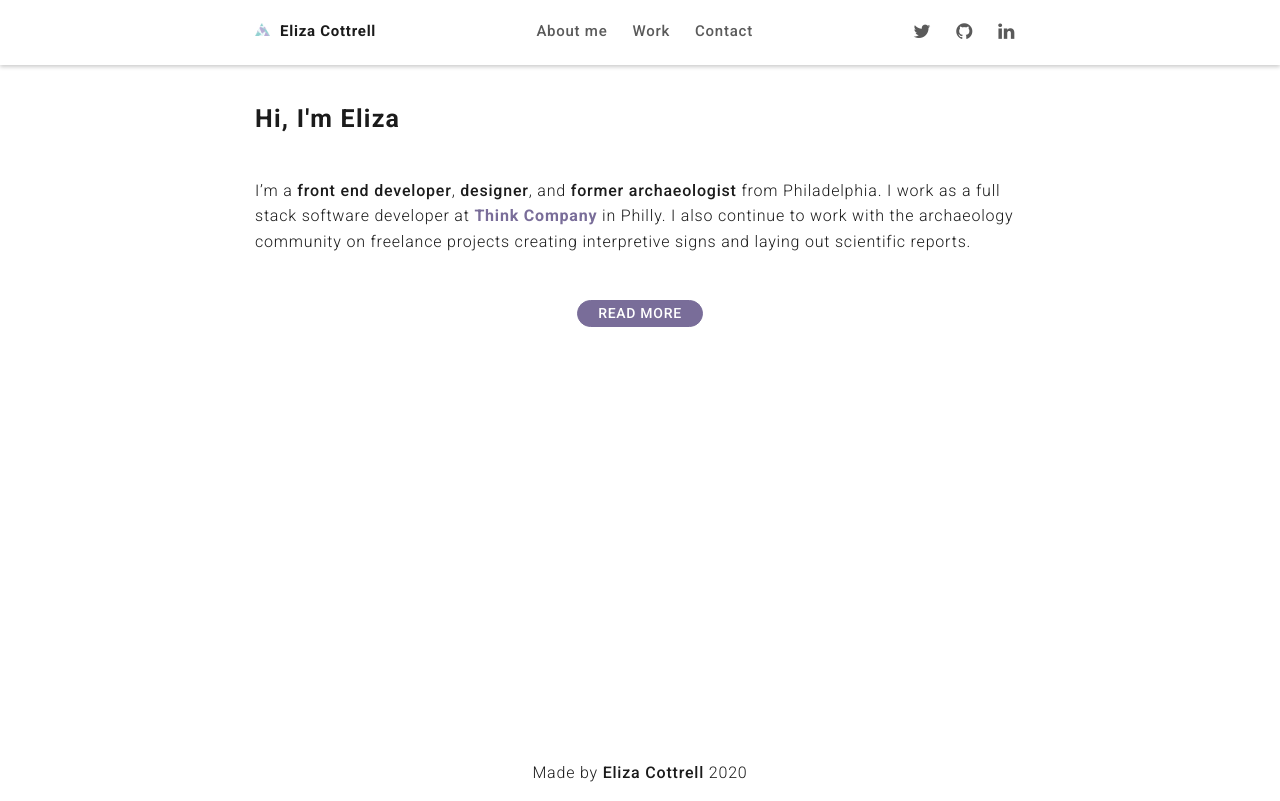
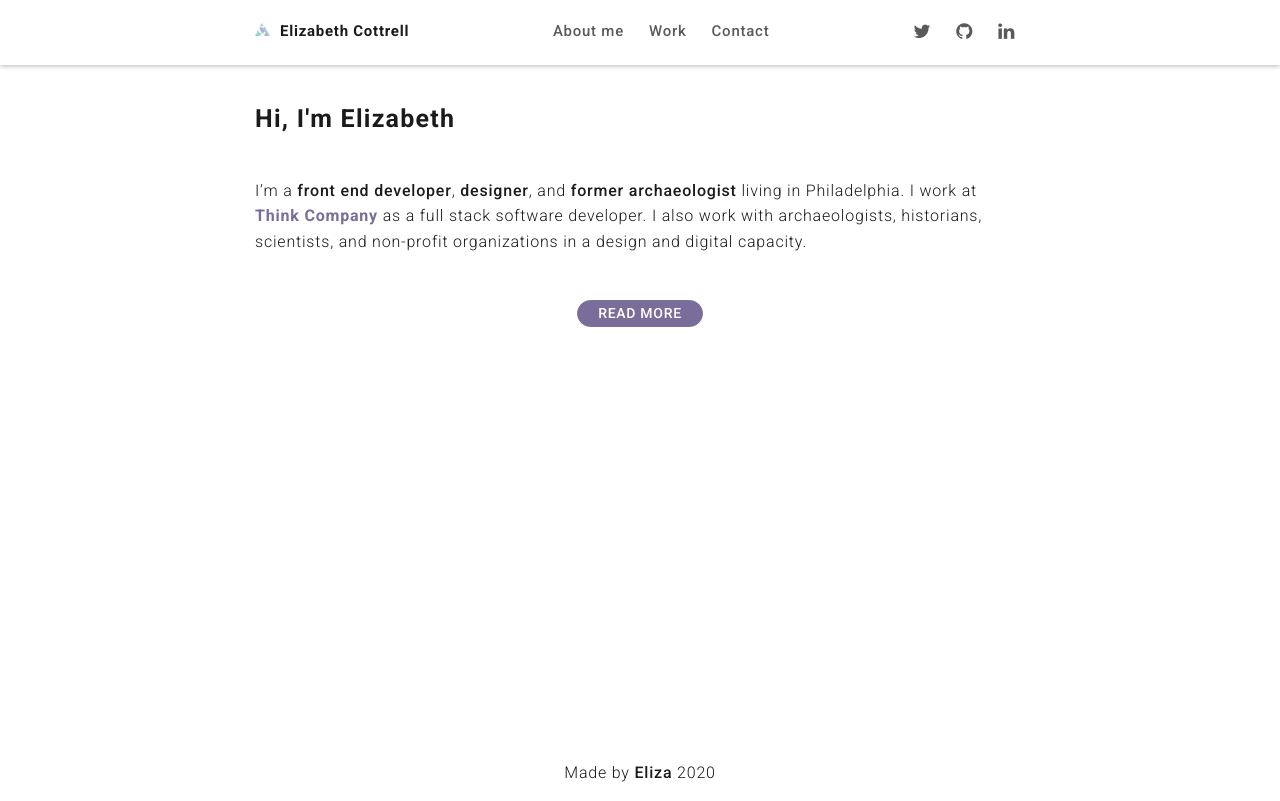
Before and after one commit to LizCottrell/elizacottrell-gatsby, a Gatsby site: page / in a window 1280 px wide. Built offline with nearby package versions, Linux system fonts and the light colour scheme; Gatsby itself is replaced by a stand-in of ours.

Commit message:
2020 updates

```diff
--- a/gatsby-config.js
+++ b/gatsby-config.js
@@ -1,6 +1,6 @@
 module.exports = {
   siteMetadata: {
-    title: `elizacottrell.com`,
+    title: `Elizabeth Cottrell`,
     description: `Elizabeth Cottrell's portfolio website. Eliza is a former archaeologist and self-taught web developer & designer from Philadelphia currently working as a full stack software developer at Think Company.`,
     author: `Elizabeth Cottrell`,
   },
--- a/src/components/Footer.js
+++ b/src/components/Footer.js
@@ -5,7 +5,7 @@ function Footer() {
     <footer className="footer__wrapper">
       <div className="footer container">
         <p>
-          Made by <strong>Eliza Cottrell</strong> {new Date().getFullYear()}
+          Made by <strong>Eliza</strong> {new Date().getFullYear()}
         </p>
       </div>
     </footer>
--- a/src/components/Layout.js
+++ b/src/components/Layout.js
@@ -24,8 +24,7 @@ const Layout = ({ children }) => {
 
   return (
     <>
-      {/* <Header siteTitle={data.site.siteMetadata.title} /> */}
-      <Navbar />
+      <Navbar siteTitle={data.site.siteMetadata.title} />
       <main>{children}</main>
       <Footer />
     </>
--- a/src/components/Navbar.js
+++ b/src/components/Navbar.js
@@ -1,16 +1,16 @@
 import React from "react"
-
+import PropTypes from "prop-types"
 import { Link } from "gatsby"
 import logo from "../assets/icons/logo.png"
 
-function Navbar() {
+const Navbar = ({ siteTitle }) => {
   return (
     <nav className="nav__wrapper">
       <div className="nav container">
         <div className="nav__brand nav__list">
           <Link className="nav__list-item" to="/">
             <img src={logo} className="nav__brand-icon" alt="" />
-            Eliza Cottrell <span className="sr-only">Home</span>
+            {siteTitle} <span className="sr-only">Home</span>
           </Link>
         </div>
 
@@ -60,4 +60,12 @@ function Navbar() {
   )
 }
 
+Navbar.propTypes = {
+  siteTitle: PropTypes.string,
+}
+
+Navbar.defaultProps = {
+  siteTitle: ``,
+}
+
 export default Navbar
--- a/src/pages/Contact.js
+++ b/src/pages/Contact.js
@@ -1,5 +1,5 @@
 import React, { Component } from "react"
-import pdf from "../assets/resume.pdf"
+import pdf from "../assets/resume_cottrell2020.pdf"
 import pdfImg from "../assets/images/resume.png"
 import { trackCustomEvent } from "gatsby-plugin-google-analytics"
 import classNames from "classnames"
--- a/src/pages/index.js
+++ b/src/pages/index.js
@@ -13,11 +13,11 @@ const IndexPage = () => (
 
       <div className="home container">
         <section>
-          <h1>Hi, I'm Eliza</h1>
+          <h1>Hi, I'm Elizabeth</h1>
           <p>
             I’m a <strong>front end developer</strong>,{" "}
             <strong>designer</strong>, and <strong>former archaeologist</strong>{" "}
-            from Philadelphia. I work as a full stack software developer at{" "}
+            living in Philadelphia. I work at{" "}
             <OutboundLink
               href="https://www.thinkcompany.com/"
               target="_blank"
@@ -25,9 +25,9 @@ const IndexPage = () => (
             >
               Think Company
             </OutboundLink>{" "}
-            in Philly. I also continue to work with the archaeology community on
-            freelance projects creating interpretive signs and laying out
-            scientific reports.
+            as a full stack software developer. I also work with archaeologists,
+            historians, scientists, and non-profit organizations in a design and
+            digital capacity.
           </p>
           <Link className="home__button button" to="/about">
             Read more
```
Also changed, not shown: src/data/timeline.js (+9 -9 lines), README.md, src/assets/images/resume.png, 2 other files.
